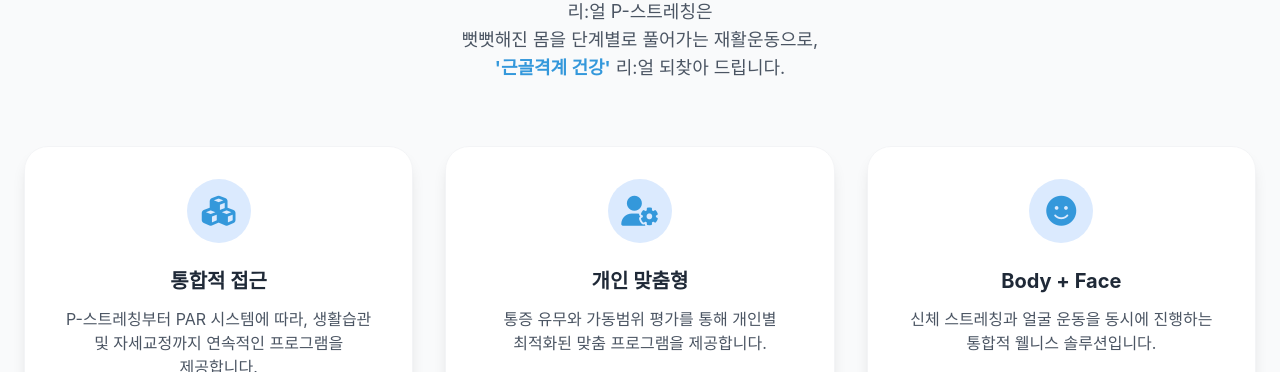
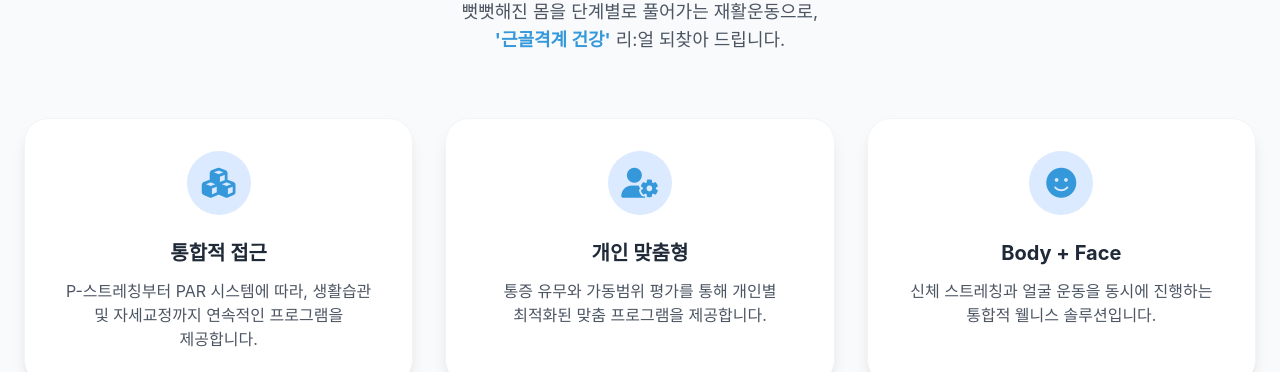
Before and after one commit to breezefeel/p-stretching, a plain HTML site: page index.html in a window 1280 px wide. Shown: the part 728-1100 px from the top of the page. Drawn offline with nearby package versions, Linux system fonts and the light colour scheme; a web font is replaced by a local one.

Commit message:
Update index.html

```diff
--- a/index.html
+++ b/index.html
@@ -116,7 +116,7 @@
                 <div class="text-center mb-16" data-aos="fade-up">
                     <h2 class="text-3xl md:text-4xl font-bold text-[#2C3E50] mb-4">프로그램 소개</h2>
                     <p class="text-gray-600 max-w-2xl mx-auto text-lg">
-                        리:얼 P-스트레칭은<br>뻣뻣해진 몸을 단계별로 풀어가는 재활운동으로,<br>
+                        뻣뻣해진 몸을 단계별로 풀어가는 재활운동으로,<br>
                         <span class="font-bold text-[#3498DB]">'근골격계 건강'</span> 리:얼 되찾아 드립니다.
                     </p>
                 </div>
```
